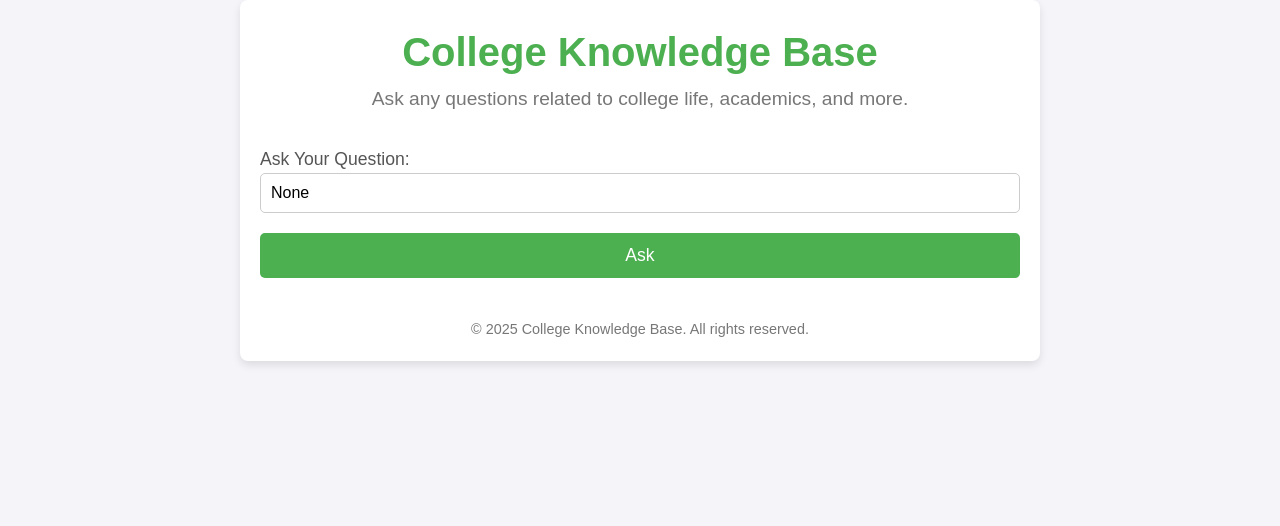
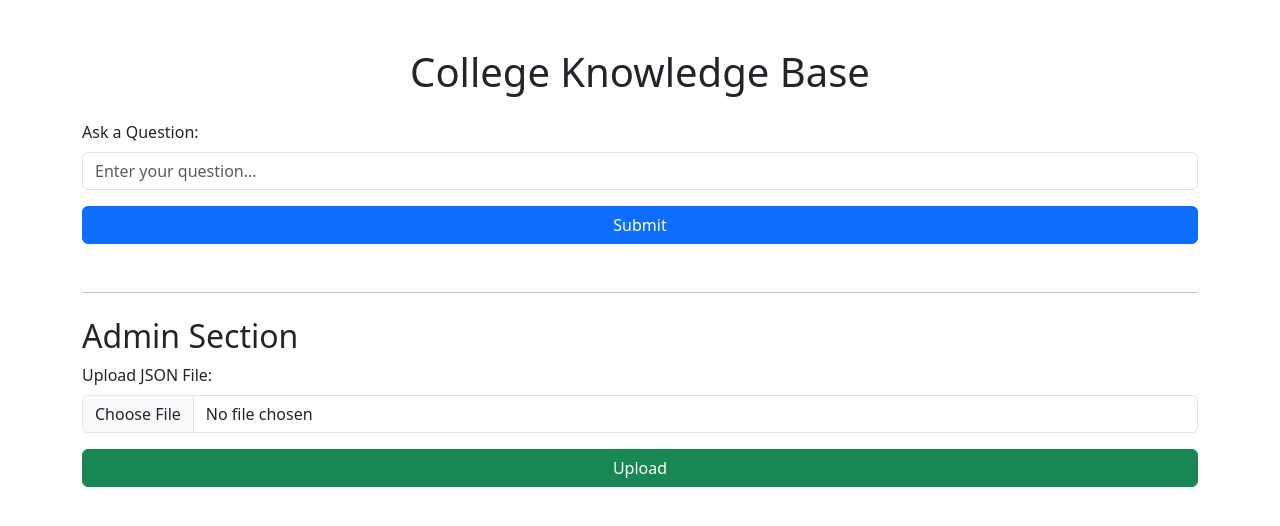
Before and after one commit to snsupratim/E.I.M.A-MongoDB, a Flask app: page / in a window 1280 px wide. Shown: the top 526 px of the page. Run offline with Flask 3, Linux system fonts and the light colour scheme; some libraries are stand-ins or nearby versions.

Commit message:
upload json file

```diff
--- a/app.py
+++ b/app.py
@@ -2,11 +2,12 @@ from flask import Flask, render_template, request, jsonify
 from pymongo import MongoClient
 import google.generativeai as genai
 import json
+from bson.objectid import ObjectId
 
 app = Flask(__name__)
 
 # MongoDB Configuration
-client = MongoClient('mongodb://localhost:27017/')
+client = MongoClient('mongodb+srv://nagsupratim8:cmXzynT1ANQMufEe@cluster0.ksv5a.mongodb.net/knowledge_base?retryWrites=true&w=majority&appName=Cluster0')
 db = client['knowledge_base']
 collection = db['responses']
 
@@ -63,6 +64,26 @@ def add_data():
         return jsonify({'message': 'Data added successfully'}), 200
     return jsonify({'error': 'Invalid data format'}), 400
 
+@app.route('/upload-json', methods=['POST'])
+def upload_json():
+    """
+    Upload a JSON file and add its contents to the MongoDB knowledge base.
+    """
+    if 'file' not in request.files:
+        return jsonify({'error': 'No file provided'}), 400
+    file = request.files['file']
+    if file.filename == '':
+        return jsonify({'error': 'No selected file'}), 400
+
+    try:
+        data = json.load(file)
+        if isinstance(data, list):
+            collection.insert_many(data)
+            return jsonify({'message': f'{len(data)} records added successfully'}), 200
+        return jsonify({'error': 'Invalid JSON format. Must be a list of objects.'}), 400
+    except Exception as e:
+        return jsonify({'error': f'Failed to process file: {str(e)}'}), 400
+
 @app.route('/get-all', methods=['GET'])
 def get_all_data():
     """
@@ -77,7 +98,6 @@ def delete_data(id):
     """
     Delete a specific record from the MongoDB knowledge base by ID.
     """
-    from bson.objectid import ObjectId
     try:
         result = collection.delete_one({'_id': ObjectId(id)})
         if result.deleted_count > 0:
--- a/templates/index.html
+++ b/templates/index.html
@@ -5,38 +5,44 @@
     <meta charset="UTF-8">
     <meta name="viewport" content="width=device-width, initial-scale=1.0">
     <title>College Knowledge Base</title>
-    <link rel="stylesheet" href="static/styles.css">
+    <link href="https://cdn.jsdelivr.net/npm/bootstrap@5.3.0-alpha3/dist/css/bootstrap.min.css" rel="stylesheet">
 </head>
 
 <body>
-    <div class="container">
-        <header>
-            <h1>College Knowledge Base</h1>
-            <p>Ask any questions related to college life, academics, and more.</p>
-        </header>
+    <div class="container mt-5">
+        <h1 class="text-center mb-4">College Knowledge Base</h1>
 
-        <div class="content">
-            <form method="POST" action="/">
-                <div class="form-group">
-                    <label for="query">Ask Your Question:</label>
-                    <input type="text" id="query" name="query" placeholder="Type your question here..."
-                        value="{{ query }}" required>
+        <!-- Query Form -->
+        <form method="POST" class="mb-5">
+            <div class="mb-3">
+                <label for="query" class="form-label">Ask a Question:</label>
+                <input type="text" name="query" id="query" class="form-control" placeholder="Enter your question..."
+                    required>
             </div>
-                <button type="submit" class="submit-btn">Ask</button>
+            <button type="submit" class="btn btn-primary w-100">Submit</button>
         </form>
 
+        <!-- Display Response -->
         {% if response %}
-            <div class="response-box">
-                <h3>Response:</h3>
+        <div class="alert alert-success" role="alert">
+            <h5>Response:</h5>
             <p>{{ response }}</p>
         </div>
         {% endif %}
+
+        <!-- File Upload Section -->
+        <hr>
+        <h2 class="mt-4">Admin Section</h2>
+        <form action="/upload-json" method="POST" enctype="multipart/form-data" class="mb-4">
+            <div class="mb-3">
+                <label for="file" class="form-label">Upload JSON File:</label>
+                <input type="file" name="file" id="file" class="form-control" accept=".json" required>
+            </div>
+            <button type="submit" class="btn btn-success w-100">Upload</button>
+        </form>
     </div>
 
-        <footer>
-            <p>&copy; 2025 College Knowledge Base. All rights reserved.</p>
-        </footer>
-    </div>
+    <script src="https://cdn.jsdelivr.net/npm/bootstrap@5.3.0-alpha3/dist/js/bootstrap.bundle.min.js"></script>
 </body>
 
 </html>
```
Lines whose indentation alone changed are shown as unchanged.
